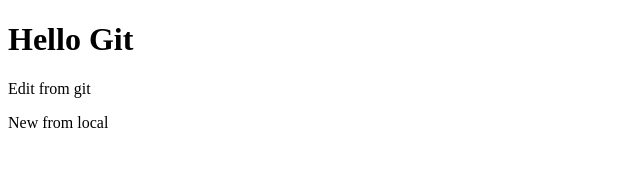
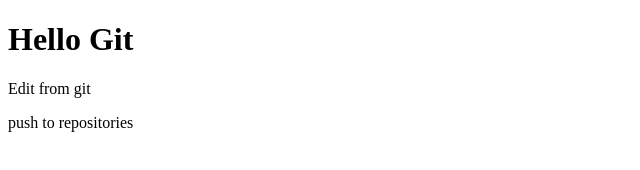
Before and after one commit to krisna-petra/trial, a plain HTML site: page index.html in a window 1280 px wide. Shown: the full height of the page, 0-640 px from the left. Drawn offline with Linux system fonts and the light colour scheme.

Commit message:
test update

```diff
--- a/index.html
+++ b/index.html
@@ -6,6 +6,6 @@
     <body>
         <h1>Hello Git</h1>
         <p>Edit from git</p>
-        <p>New from local</p>
+        <p>push to repositories</p>
     </body>
 </html>
```
